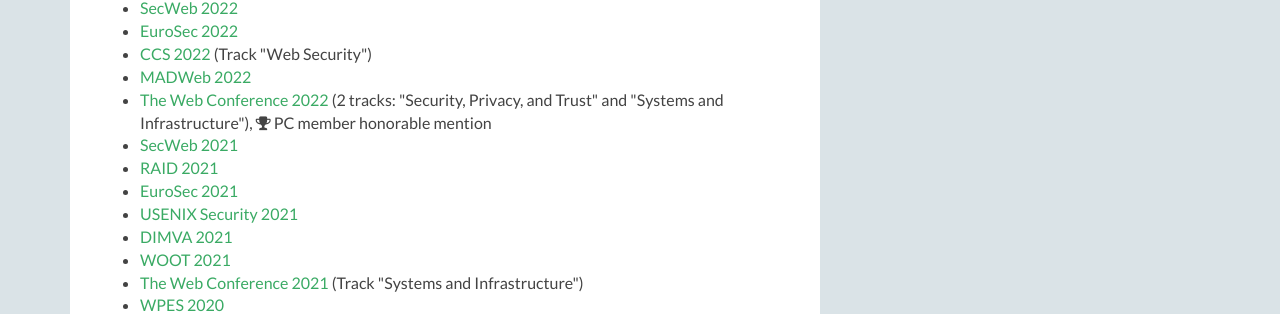
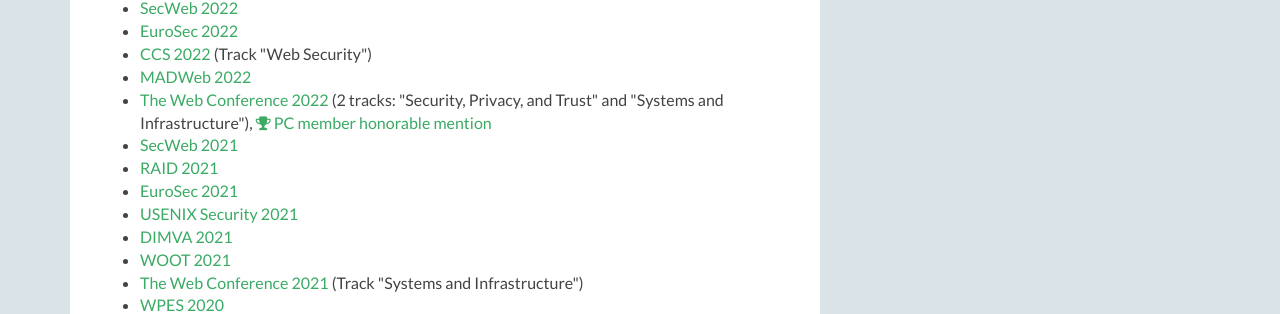
Before and after one commit to plaperdr/plaperdr.github.io, a Jekyll site: the page built from index.html, in a window 1280 px wide and 900 px high, scrolled down 5063 px. Shown: the part 144-458 px from the top of the window. Built offline with Jekyll 4.4.1, drawn with Linux system fonts in a browser that asks for light colours.

Commit message:
Updating site

```diff
--- a/index.html
+++ b/index.html
@@ -349,7 +349,8 @@
                             <li><a href="https://concordia-h2020.eu/eurosec-2022/" target="_blank">EuroSec 2022</a></li>
                             <li><a href="https://www.sigsac.org/ccs/CCS2022/" target="_blank">CCS 2022</a> (Track "Web Security")</li>
                             <li><a href="https://madweb.work/" target="_blank">MADWeb 2022</a></li>
-                            <li><a href="https://www2022.thewebconf.org/" target="_blank">The Web Conference 2022</a> (2 tracks: "Security, Privacy, and Trust" and "Systems and Infrastructure"), <i class="fa fa-trophy" aria-hidden="true"></i> PC member honorable mention</li>
+                            <li><a href="https://www2022.thewebconf.org/" target="_blank">The Web Conference 2022</a> (2 tracks: "Security, Privacy, and Trust" and "Systems and Infrastructure"),
+                                <a href="https://www2022.thewebconf.org/awards/#mention-1" target="_blank"><i class="fa fa-trophy" aria-hidden="true"></i> PC member honorable mention</a></li>
                             <li><a href="https://secweb.work/" target="_blank">SecWeb 2021</a></li>
                             <li><a href="https://raid2021.org/" target="_blank">RAID 2021</a></li>
                             <li><a href="https://www.concordia-h2020.eu/eurosec-2021/" target="_blank">EuroSec 2021</a></li>
```
